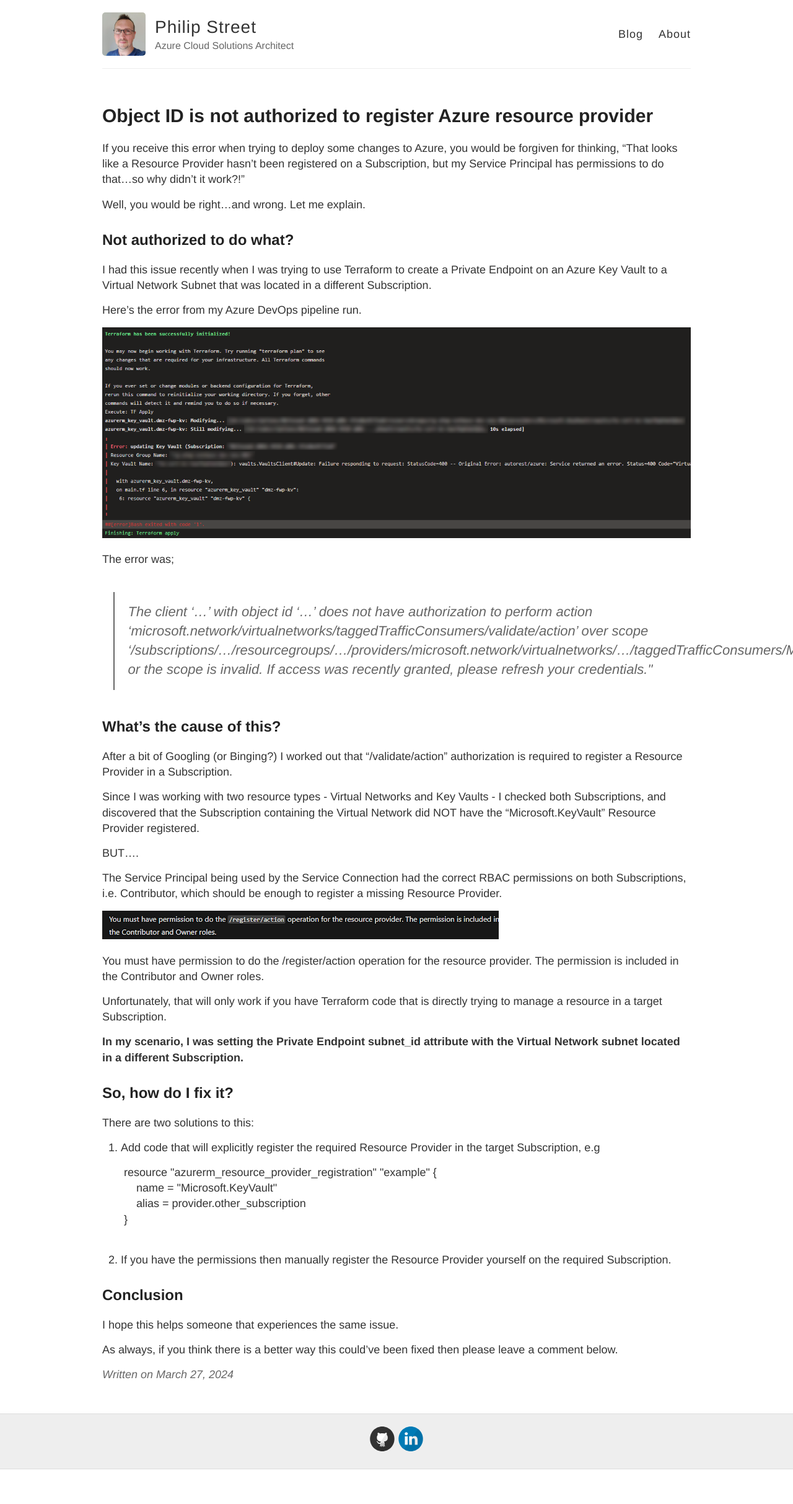
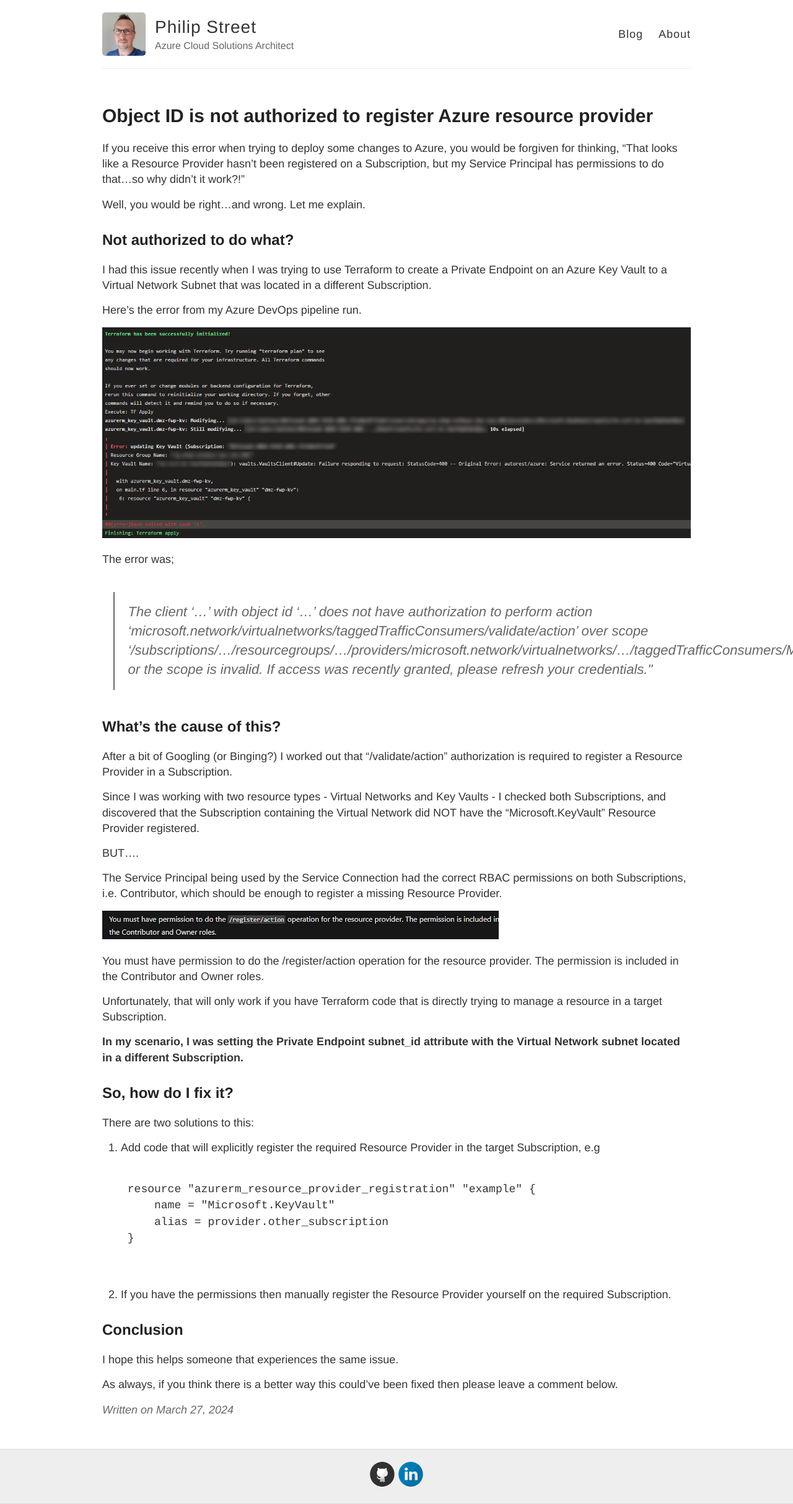
Before and after one commit to philipstreet/philipstreet.github.io, a Jekyll site: the page built from _posts/2024-03-27-object-id-not-authorized-to-register-resource-provider.md, in a window 1280 px wide. Shown: the whole page at 62% size. Built offline with Jekyll 4.4.1, drawn with Linux system fonts in a browser that asks for light colours; before the commit the page ends 2370 px from its top, so only the background shows below that.

```diff
--- a/_posts/2024-03-27-object-id-not-authorized-to-register-resource-provider.md
+++ b/_posts/2024-03-27-object-id-not-authorized-to-register-resource-provider.md
@@ -45,10 +45,12 @@
 1. Add code that will explicitly register the required Resource Provider in the target Subscription, e.g
 
     <pre class="language-hcl">
+    <code class="hcl language-hcl">
     resource "azurerm_resource_provider_registration" "example" {
         name = "Microsoft.KeyVault"
         alias = provider.other_subscription
     }
+    </code>
     </pre>
 
 1. If you have the permissions then manually register the Resource Provider yourself on the required Subscription.
```
